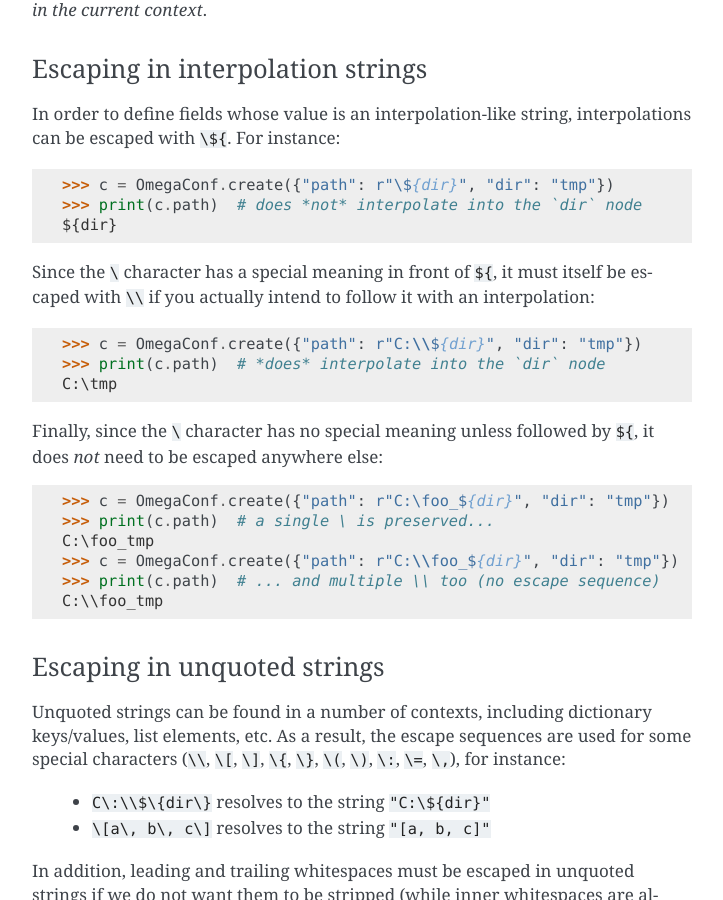
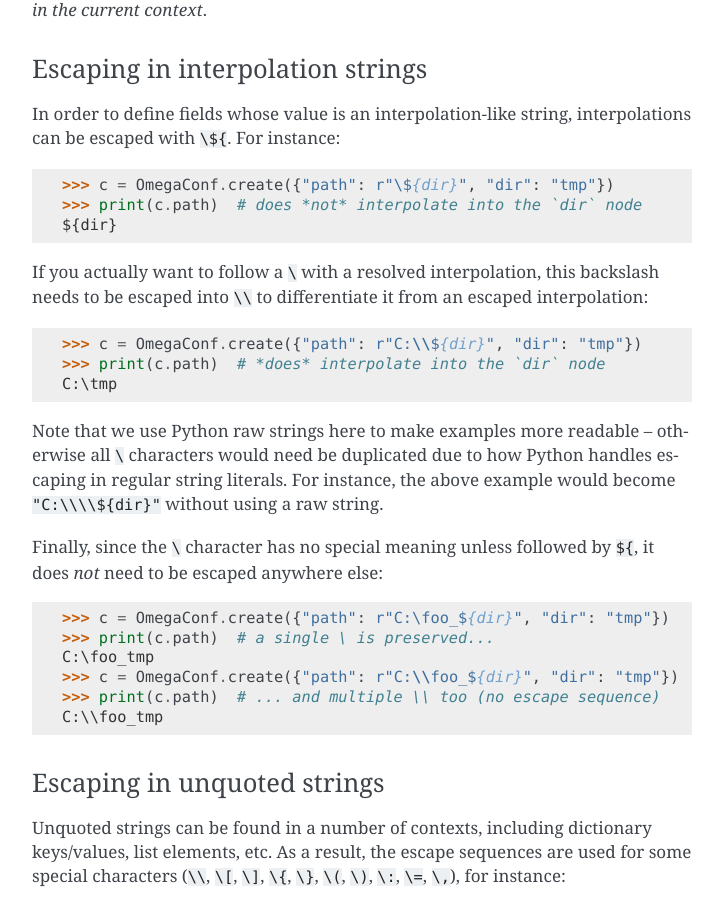
Before and after one commit to omry/omegaconf, a Sphinx documentation site: the page built from docs/source/grammar.rst, in a window 1280 px wide and 900 px high, scrolled down 3156 px. Shown: the whole window, without its empty margins (388-1111 px from the left). Built offline with Sphinx 7.4.7, drawn with Linux system fonts in a browser that asks for light colours.

Commit message:
Clarify when backslashes need to be escaped

```diff
--- a/docs/source/grammar.rst
+++ b/docs/source/grammar.rst
@@ -170,14 +170,20 @@
     >>> print(c.path)  # does *not* interpolate into the `dir` node
     ${dir}
 
-Since the ``\`` character has a special meaning in front of ``${``,
-it must itself be escaped with ``\\`` if you actually intend to follow it with an interpolation:
+If you actually want to follow a ``\`` with a resolved interpolation, this backslash
+needs to be escaped into ``\\`` to differentiate it from an escaped interpolation:
 
 .. doctest::
 
     >>> c = OmegaConf.create({"path": r"C:\\${dir}", "dir": "tmp"})
     >>> print(c.path)  # *does* interpolate into the `dir` node
     C:\tmp
+
+Note that we use Python raw strings here to make examples
+more readable -- otherwise all ``\`` characters would need be duplicated due to how Python handles
+escaping in regular string literals. For instance, the above example would become ``"C:\\\\${dir}"``
+without using a raw string.
+
 
 Finally, since the ``\`` character has no special meaning unless followed by ``${``,
 it does *not* need to be escaped anywhere else:
```
